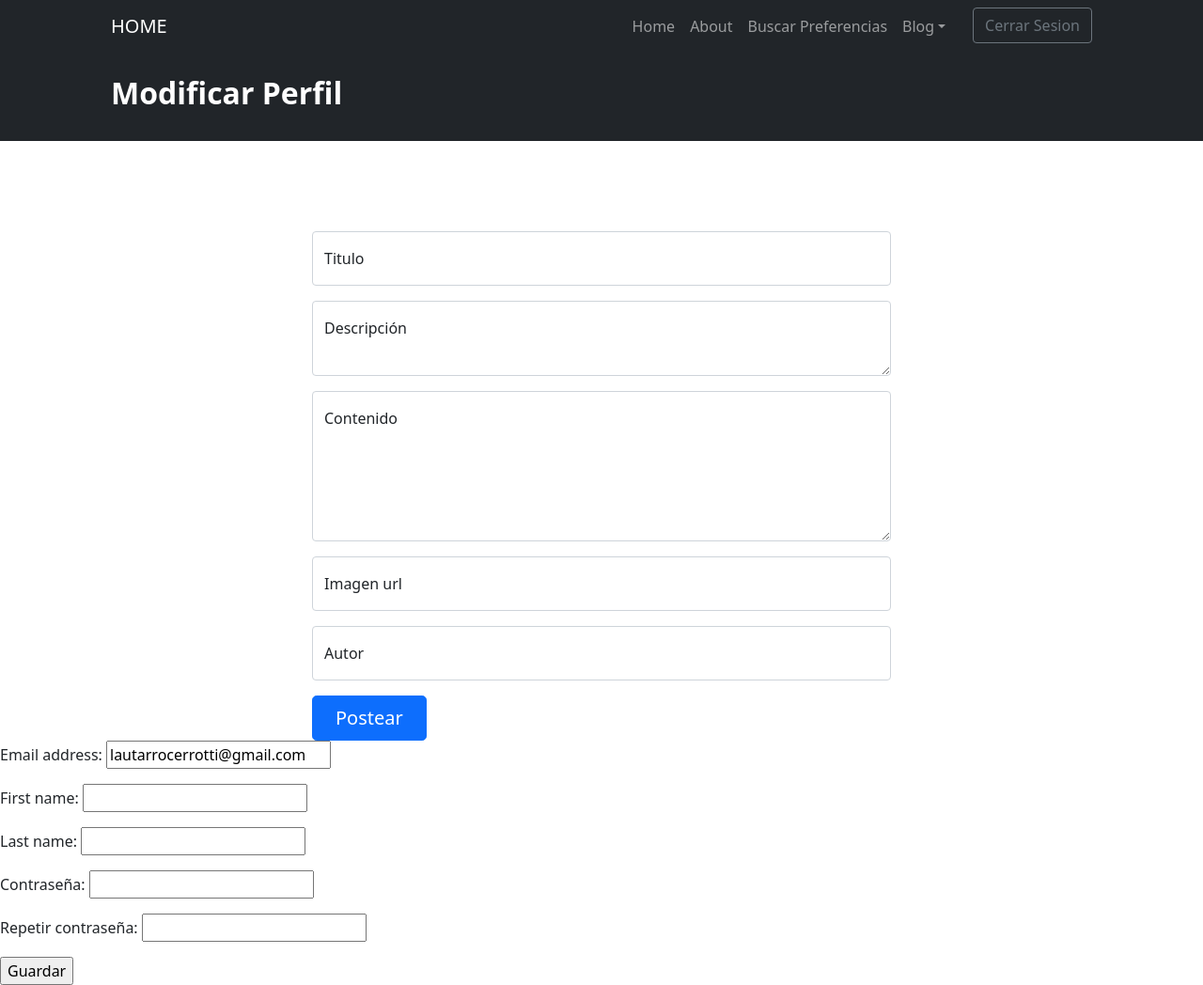
After one commit to Lauti42/ProyectoFinal-Cerrotti-Alonso-Pelayo, a Django app: page /registrado/modificar_perfil/ in a window 1280 px wide. The commit adds this page. Shown: the whole page at 94% size. Run offline with Django 3.2, Linux system fonts and the light colour scheme; a user stored in the database is signed in; parts of the project's set-up code (start-up, migrations or seed data) failed here and were passed over; some libraries are stand-ins or nearby versions.

Commit message:
Se agrega formulario de cambio de contraseña, falta modificar links y formato del template

```diff
--- a/Main/Main/settings.py
+++ b/Main/Main/settings.py
@@ -127,6 +127,8 @@ STATICFILES_DIRS = [
     BASE_DIR / "static",
 ]
 
+LOGIN_URL = 'index'
+
 LOGIN_REDIRECT_URL = 'index'
 
 # Default primary key field type
--- a/Main/RegistroUsuarios/forms.py
+++ b/Main/RegistroUsuarios/forms.py
@@ -1,8 +1,34 @@
 from django import forms
-
+from django.contrib.auth.forms import UserChangeForm
+from django.contrib.auth.models import User
 class PreferenciasFormulario(forms.Form):
 
     lenguaje = forms.CharField()
     backofront = forms.CharField()
     pais = forms.CharField()
     trabajo = forms.CharField()
+
+class AvatarFormulario(forms.Form):
+
+    avatar = forms.ImageField()
+
+class UserEditForm(UserChangeForm):
+
+    password = forms.CharField(
+        help_text="",
+        widget=forms.HiddenInput(), required=False
+    )
+
+    password1 = forms.CharField(label="Contraseña", widget=forms.PasswordInput)
+    password2 = forms.CharField(label="Repetir contraseña", widget=forms.PasswordInput)
+
+    class Meta:
+        model = User
+        fields = ['email', 'first_name', 'last_name']
+
+    def clean_password2(self):
+
+        password2 = self.cleaned_data["password2"]
+        if password2 != self.cleaned_data["password1"]:
+            raise forms.ValidationError("Las contraseñas no coinciden..")
+        return password2
--- a/Main/RegistroUsuarios/urls.py
+++ b/Main/RegistroUsuarios/urls.py
@@ -1,7 +1,7 @@
 from xml.etree.ElementInclude import include
 from django.contrib import admin
 from django.urls import include, path
-from RegistroUsuarios.views import registro , registrarse, preferencias, login_request
+from RegistroUsuarios.views import registro , registrarse, preferencias, login_request, editar_perfil
 
 
 urlpatterns = [
@@ -9,5 +9,5 @@ urlpatterns = [
     path('registrado/', registro,  name='registrado'),
     path('registrarse/', registrarse, name='registrarse'),
     path('preferencias_enviadas/', preferencias, name='preferencias'),
-
+    path('modificar_perfil/', editar_perfil, name='modperfil'),
 ]
--- a/Main/RegistroUsuarios/views.py
+++ b/Main/RegistroUsuarios/views.py
@@ -6,6 +6,8 @@ from RegistroUsuarios.models import Registro_usuarios , Preferencias_Usuario
 from RegistroUsuarios.forms import PreferenciasFormulario
 from django.contrib.auth.forms import AuthenticationForm , UserCreationForm
 from django.contrib.auth import login, logout, authenticate
+from RegistroUsuarios.forms import AvatarFormulario , UserEditForm
+from django.contrib.auth.decorators import login_required
 # Create your views here.
 
 
@@ -89,3 +91,36 @@ def login_request(request):
        form = AuthenticationForm()
 
     return render(request, 'indexBase.html', {'form': form})
+
+
+@login_required
+def editar_perfil(request):
+
+    print('method:', request.method)
+    print('post:', request.POST)
+
+    usuario = request.user
+
+    if request.method == 'POST':
+
+        miFormulario = UserEditForm(request.POST, instance=request.user)
+
+        if miFormulario.is_valid():
+
+            data = miFormulario.cleaned_data
+
+            usuario.first_name = data["first_name"]
+            usuario.last_name = data["last_name"]
+            usuario.email = data["email"]
+            usuario.password = data["password1"]
+
+            usuario.set_password(usuario.password)
+            usuario.save()
+
+            return render(request, "indexBase.html", {"mensaje": "Datos actualizados con éxito..."})
+
+    else:
+
+        miFormulario = UserEditForm(instance=request.user)
+
+    return render(request, "modificar_perfil.html", {"miFormulario": miFormulario})
--- a/Main/templates/Blog_Generalindex.html
+++ b/Main/templates/Blog_Generalindex.html
@@ -28,6 +28,7 @@
                             <li class="nav-item"><a class="nav-link" href="http://127.0.0.1:8000/index" >Home</a></li>
                             <li class="nav-item"><a class="nav-link" href="{% url 'about'%}">About</a></li>
                             <li class="nav-item"><a class="nav-link" href="{% url 'buscarpref'%}">Buscar Preferencias</a></li>
+                            <li class="nav-item"><a class="nav-link" href="{% url 'modperfil'%}">Modificar Perfil</a></li>
                              <!--<li class="nav-item"><a class="nav-link" href="http://127.0.0.1:8000/contact">Contact</a></li>-->
 
                             <!--<li class="nav-item"><a class="nav-link" href="http://127.0.0.1:8000/pricing">Pricing</a></li>-->
--- /dev/null
+++ b/Main/templates/modificar_perfil.html
@@ -0,0 +1,70 @@
+{% extends 'indexBase.html' %}
+
+{% block navigation %}
+
+<div class="bg-dark py-4 mt-auto">
+    <div class="container px-5">
+        <h2 class="display-10 fw-bolder text-white mb-2">Modificar Perfil</h2>
+    </div>
+</div>
+
+<br></br>
+<br></br>
+
+<div class="row gx-5 justify-content-center">
+    <div class="col-lg-8 col-xl-6">
+        <!-- * * * * * * * * * * * * * * *-->
+        <!-- * * SB Forms Contact Form * *-->
+        <!-- * * * * * * * * * * * * * * *-->
+        <!-- This form is pre-integrated with SB Forms.-->
+        <!-- To make this form functional, sign up at-->
+        <!-- https://startbootstrap.com/solution/contact-forms-->
+        <!-- to get an API token!-->
+        <form id="contactForm" data-sb-form-api-token="API_TOKEN" action="{% url 'NewPostSave'%}" method="post"> {% csrf_token %}
+            <!-- Asunto-->
+            <div class="form-floating mb-3">
+                <input class="form-control" id="name" type="text" name="nombre" placeholder="Ingresa el Asunto del Post" data-sb-validations="required" />
+                <label for="name">Titulo</label>
+
+            </div>
+            <!-- descripcion-->
+            <div class="form-floating mb-3">
+                <textarea class="form-control" id="descripcion" type="text" name="descripcion" placeholder="Es necesario una descripcion para realizar el Post" style="height: 5rem" data-sb-validations="required"></textarea>
+                <label for="message">Descripción</label>
+
+            </div>
+            <!-- Contenido-->
+            <div class="form-floating mb-3">
+                <textarea class="form-control" id="message" type="text" name="contenido" placeholder="Es necesario un contenido para realizar el Post" style="height: 10rem" data-sb-validations="required"></textarea>
+                <label for="message">Contenido</label>
+
+            </div>
+            <!-- Imagen-->
+            <div class="form-floating mb-3">
+                <input class="form-control" id="name" type="text" name="imagen" placeholder="Ingresa una imagen para tu post" data-sb-validations="required" />
+                <label for="name">Imagen url</label>
+
+            </div>
+            <!-- Autor-->
+            <div class="form-floating mb-3">
+                <input class="form-control" id="name" type="text" name="autor" placeholder="Por favor escribe el Autor" data-sb-validations="required" />
+                <label for="name">Autor</label>
+
+            </div>
+            <button class="btn btn-primary btn-lg px-4 me-sm-3" type="submit" class="submitBtn" value="Postear">Postear</button>
+        </form>
+    </div>
+</div>
+</div>
+
+<form method="POST">{% csrf_token %}
+
+    {{miFormulario.as_p}}
+
+    <input type="submit" value="Guardar">
+
+</form>
+
+
+
+{% endblock navigation %}
```
Also changed, not shown: Main/db.sqlite3.
